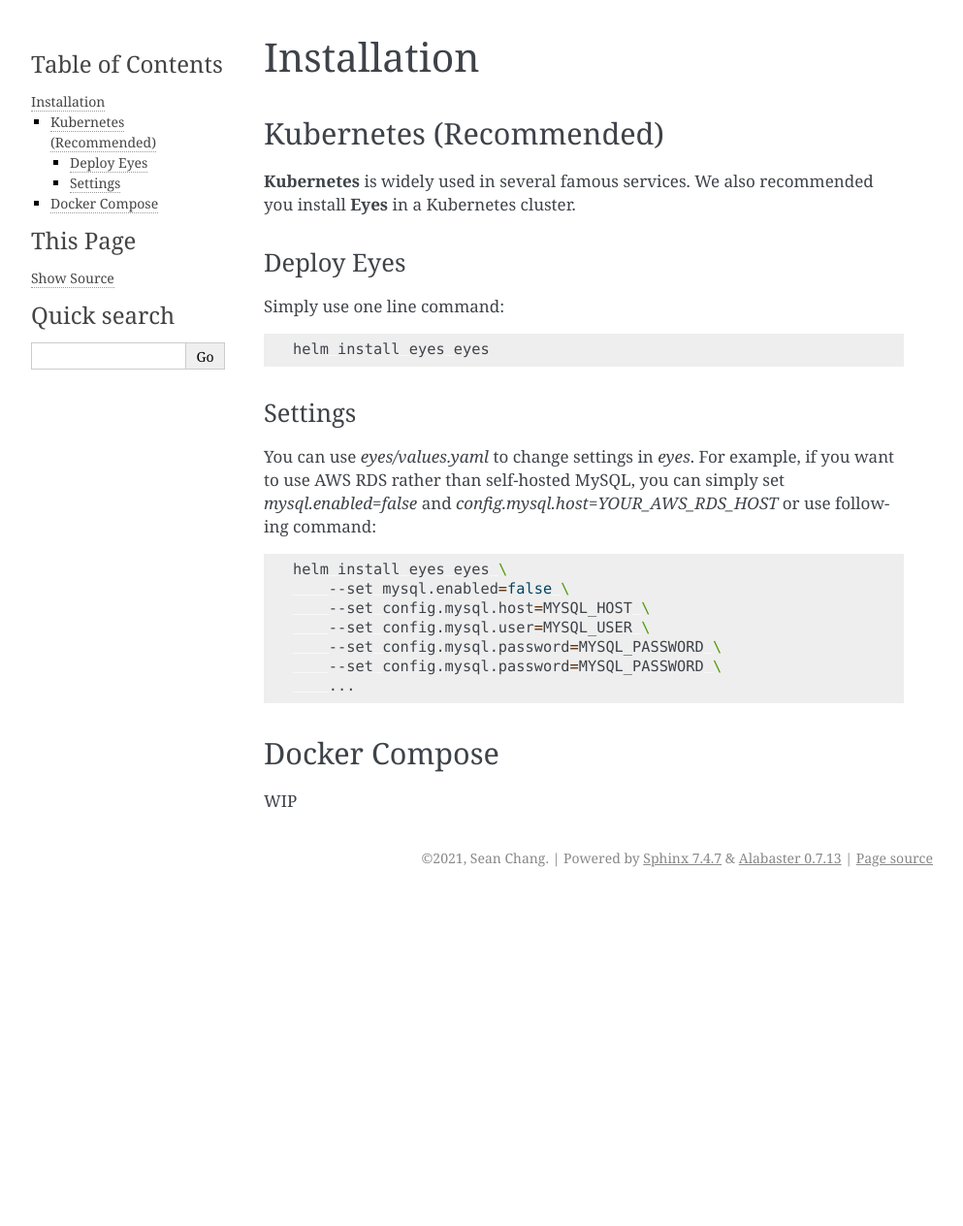
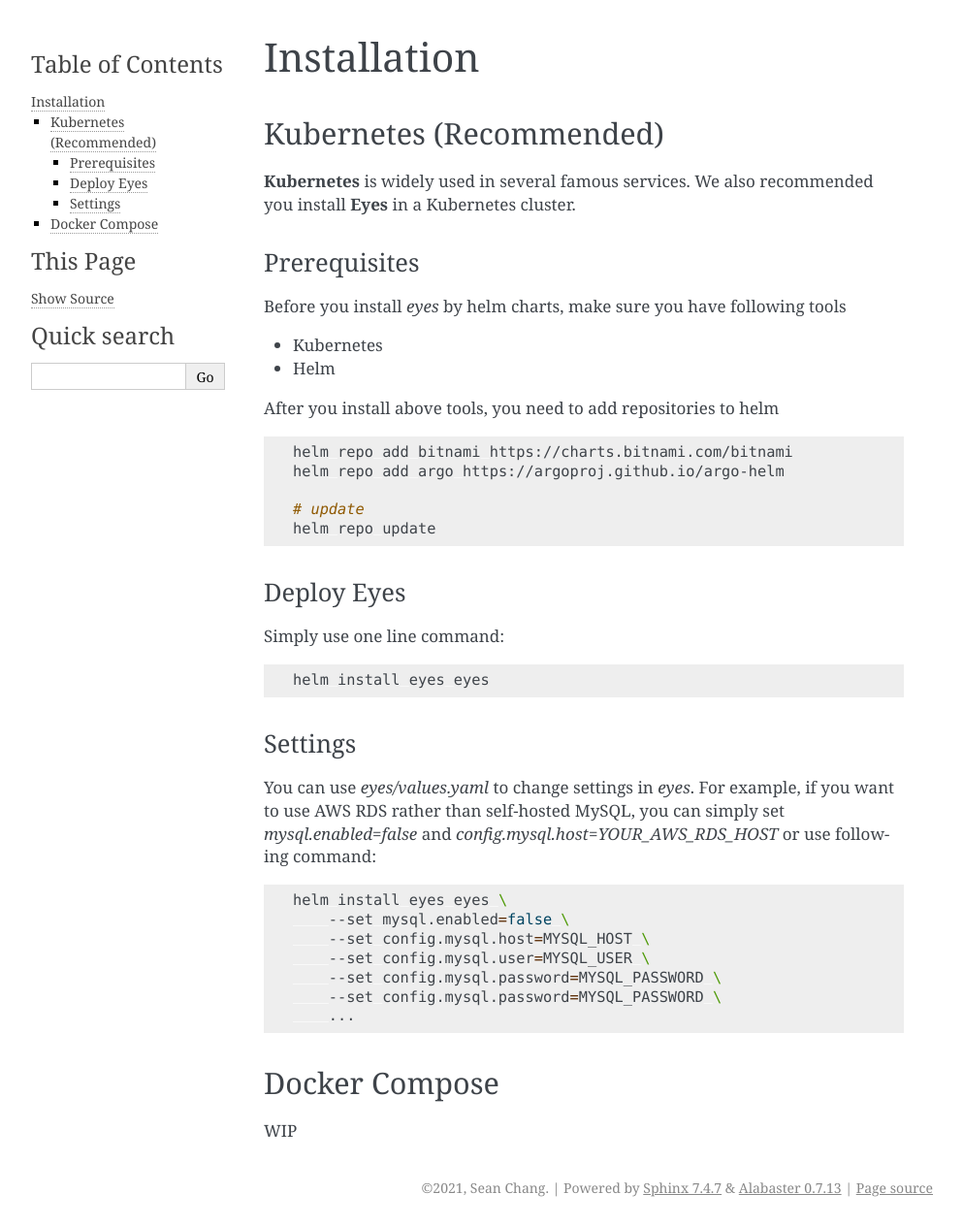
Before and after one commit to r05323028/eyes, a Sphinx documentation site: the page built from doc/sources/guides/installation.rst, in a window 1280 px wide. Shown: the whole page at 97% size, without its empty margins (148-1141 px from the left). Built offline with Sphinx 7.4.7, drawn with Linux system fonts in a browser that asks for light colours; before the commit the page ends 924 px from its top, so only the background shows below that.

Commit message:
Update docs

```diff
--- a/doc/sources/guides/installation.rst
+++ b/doc/sources/guides/installation.rst
@@ -5,6 +5,25 @@
 ------------------------
 
 **Kubernetes** is widely used in several famous services. We also recommended you install **Eyes** in a Kubernetes cluster.
+
+Prerequisites
+#############
+
+Before you install `eyes` by helm charts, make sure you have following tools
+
+- Kubernetes
+- Helm
+
+After you install above tools, you need to add repositories to helm
+
+.. code-block:: bash
+
+    helm repo add bitnami https://charts.bitnami.com/bitnami
+    helm repo add argo https://argoproj.github.io/argo-helm
+
+    # update
+    helm repo update
+
 
 Deploy Eyes
 ###########
```
Also changed, not shown: helm-charts/README.md.
